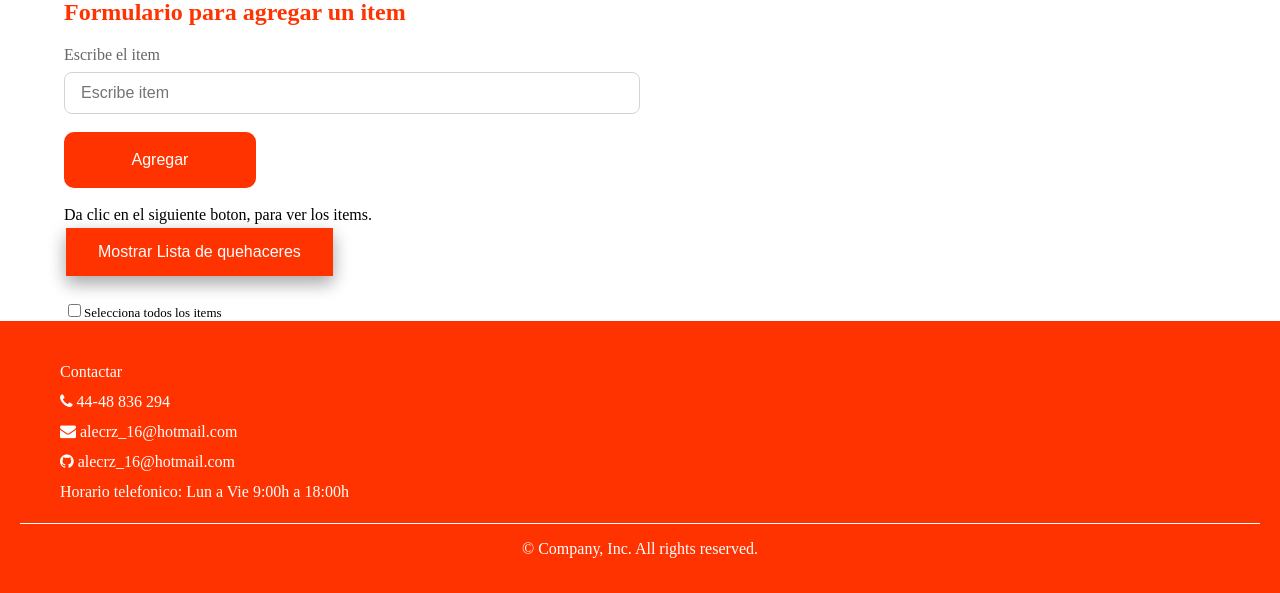
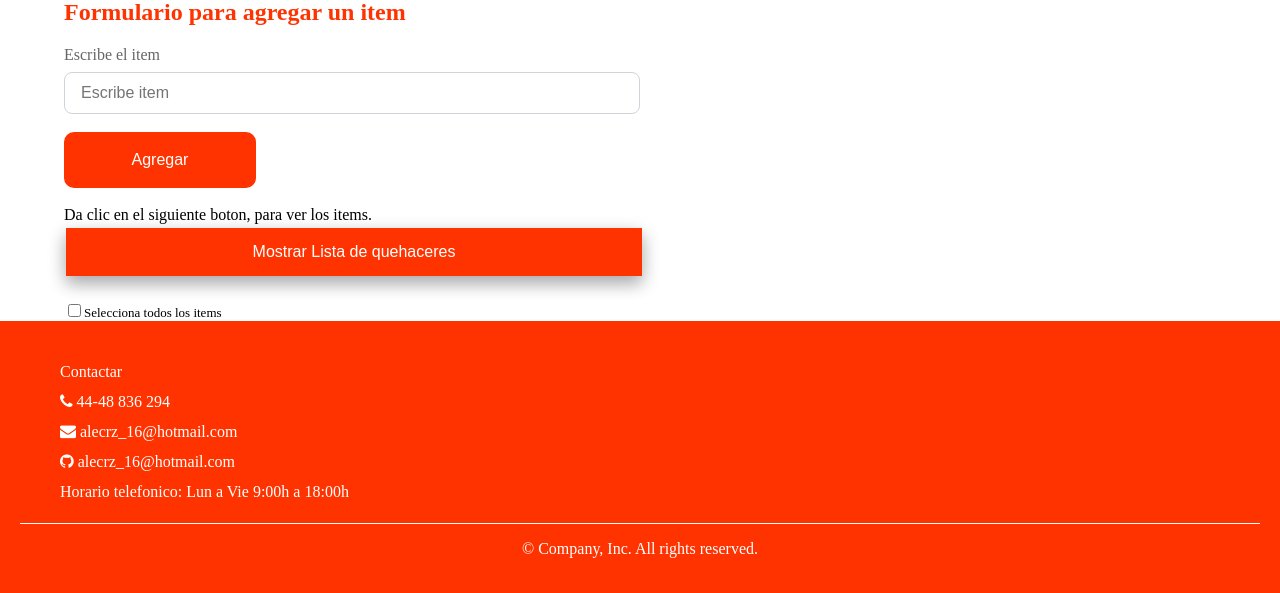
Before and after one commit to alecy1/Colors, a PHP site: page /formnaranja.php in a window 1280 px wide. Shown: the part 141-734 px from the top of the page. Run offline with PHP 8.4, Linux system fonts and the light colour scheme.

Commit message:
Agregue la clase  buttonML para que el boton tenga un width de 50%.

```diff
--- a/style/naranja.css
+++ b/style/naranja.css
@@ -234,7 +234,7 @@ label{
   -webkit-transition-duration: 0.4s; /* Safari */
   transition-duration: 0.4s;
 }
-
+.buttonML{width: 50%;}
 .buttonMostrarLista{box-shadow: 0 8px 16px 0 rgba(0,0,0,0.2), 0 6px 20px 0 rgba(0,0,0,0.19);}
 .warning{
 	color: #FF0000;
```
